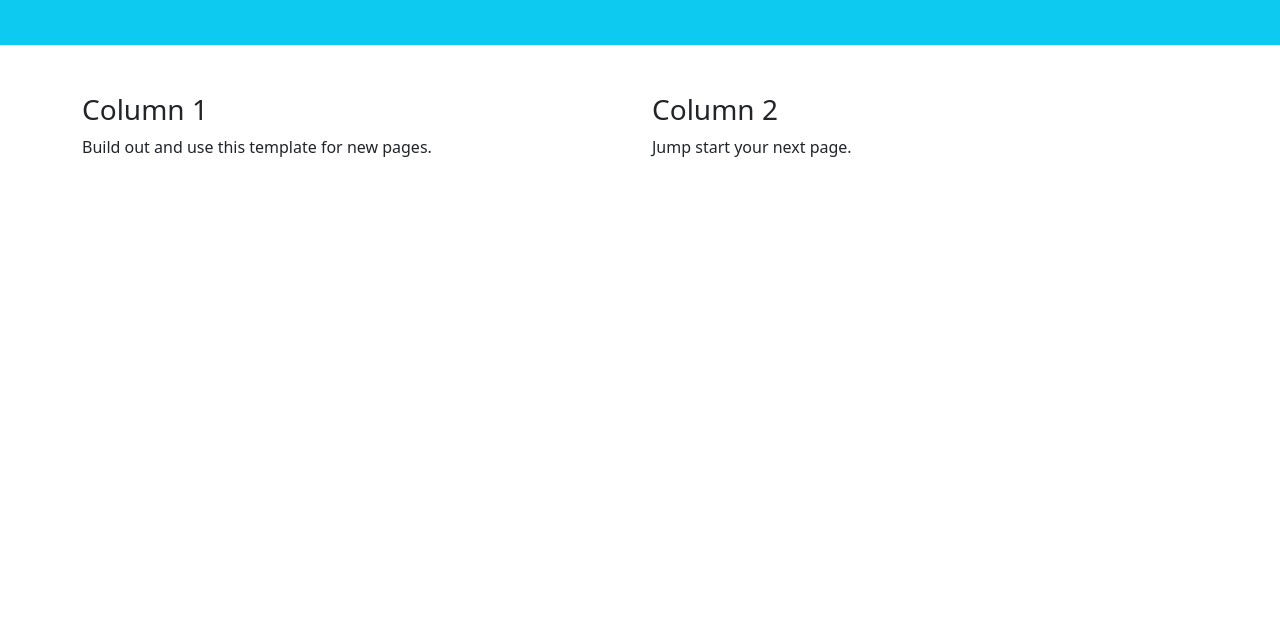
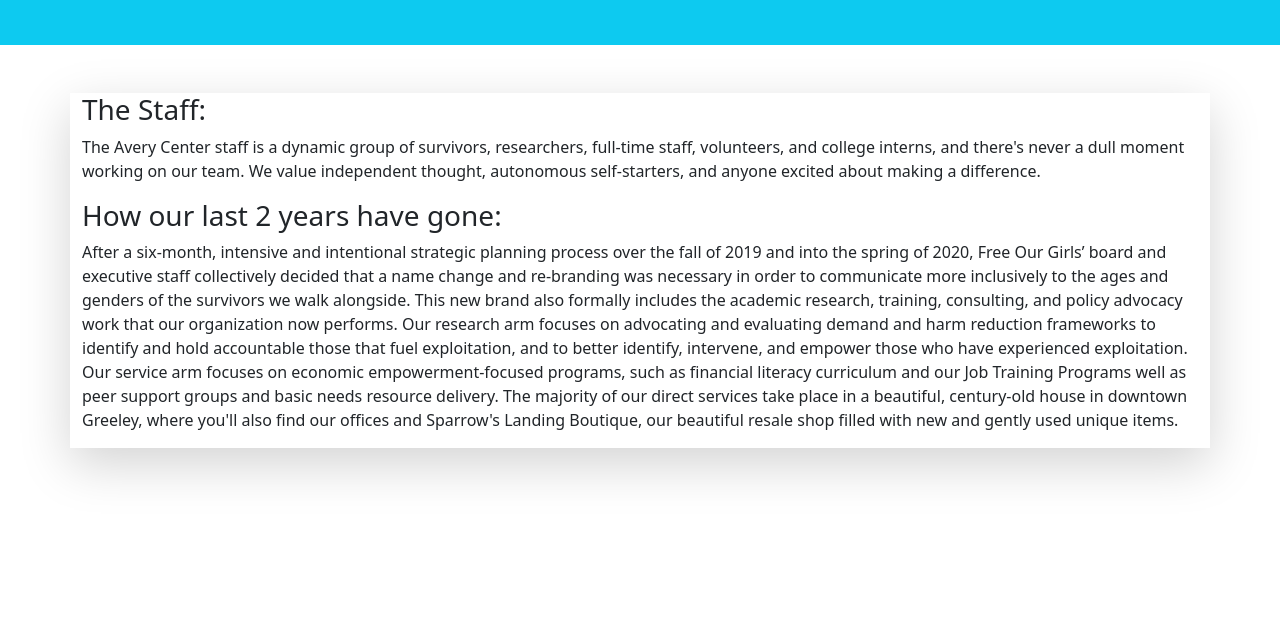
Before and after one commit to Jayden-Mosness/Jayden-Mosness.github.io, a plain HTML site: page bacs200/aboutus.html in a window 1280 px wide. Shown: the part 171-800 px from the top of the page. Drawn offline with nearby package versions, Linux system fonts and the light colour scheme.

Commit message:
Project 9

```diff
--- a/bacs200/aboutus.html
+++ b/bacs200/aboutus.html
@@ -33,21 +33,37 @@
 
     <div class="container-fluid p-5 bg-info text-muted text-center">
         <class="text-white">
-            <h1>The Avery Center Team</h1>
-            </a>
+            <h1>About Us</h1>
             <p></p>
     </div>
 
-    <div class="container mt-5">
+    <div class="container mt-5 shadow-lg">
         <div class="row">
 
-            <div class="col-sm">
-                <h3>Column 1</h3>
-                <p>Build out and use this template for new pages.</p>
+            <div class="container-md">
+                <h3>The Staff:</h3>
+                <p>The Avery Center staff is a dynamic group of survivors, researchers, full-time staff, volunteers, and
+                    college interns, and there's
+                    never a dull moment working on our team. We value independent thought, autonomous self-starters, and
+                    anyone excited about making a difference.</p>
             </div>
-            <div class="col-sm">
-                <h3>Column 2</h3>
-                <p>Jump start your next page.</p>
+            <div class="container-md">
+                <h3>How our last 2 years have gone:</h3>
+                <p>After a six-month, intensive and intentional strategic planning process over the fall of 2019 and
+                    into the spring of 2020, Free Our Girls’ board and executive staff collectively decided that a name
+                    change and re-branding was necessary in order to communicate more inclusively to the ages and
+                    genders of the survivors we walk alongside. This new brand also formally includes the academic
+                    research, training, consulting, and policy advocacy work that our organization now performs.
+
+                    Our research arm focuses on advocating and evaluating demand and harm reduction frameworks to
+                    identify and hold accountable those that fuel exploitation, and to better identify, intervene, and
+                    empower those who have experienced exploitation.
+
+                    Our service arm focuses on economic empowerment-focused programs, such as financial literacy
+                    curriculum and our Job Training Programs well as peer support groups and basic needs resource
+                    delivery. The majority of our direct services take place in a beautiful, century-old house in
+                    downtown Greeley, where you'll also find our offices and Sparrow's Landing Boutique, our beautiful
+                    resale shop filled with new and gently used unique items. </p>
             </div>
 
         </div>
```
Also changed, not shown: bacs200/Contact.html (+3 -4 lines), bacs200/nonprofit.html (+2 -3 lines).
